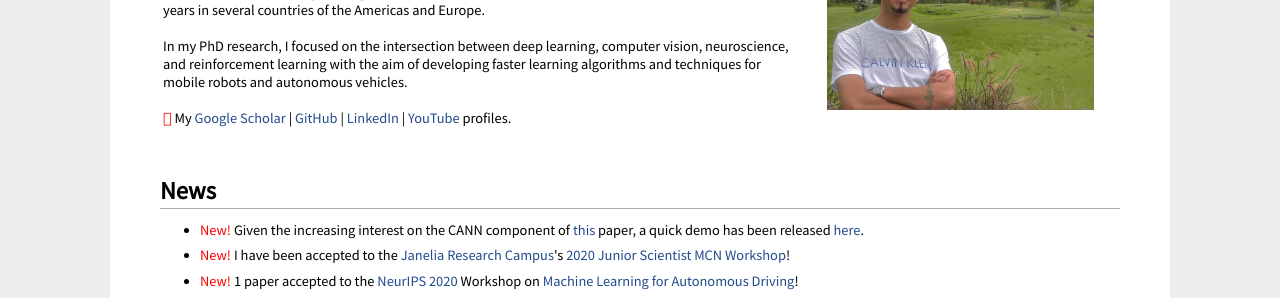
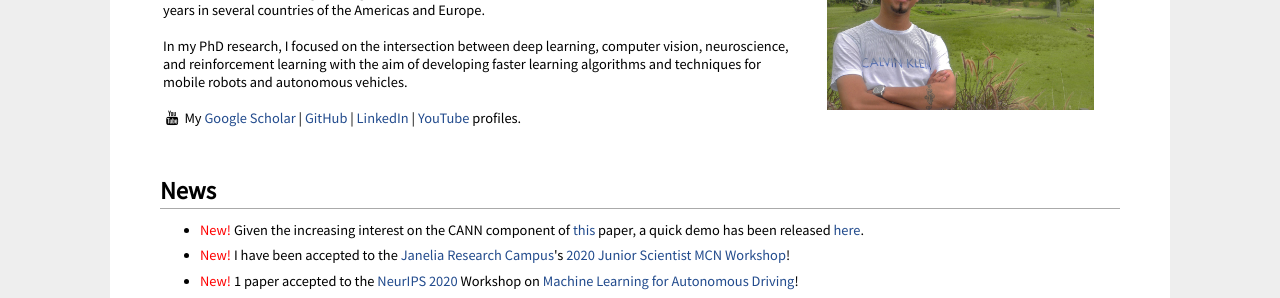
Before and after one commit to mchancan/mchancan.github.io, a Jekyll site: the page built from index.html, in a window 1280 px wide. Shown: the part 191-489 px from the top of the page. Built offline with Jekyll 4.4.1, drawn with Linux system fonts in a browser that asks for light colours; nearby versions of some CDN libraries; comment, search, counter and statistics services are not loaded.

Commit message:
Update index.html

```diff
--- a/index.html
+++ b/index.html
@@ -17,8 +17,8 @@ title: Marvin Chancán
 			</br>
 			In my PhD research, I focused on the intersection between deep learning, computer vision, neuroscience, and reinforcement learning with the aim of developing faster learning algorithms and techniques for mobile robots and autonomous vehicles.</br>
 			</br>
-			<i class="fab fa-youtube" style="color:red"></i> <a href="https://youtu.be/IWFxjerw-9E" target="_blank"></a>
-			<!--<i class="fa fa-fw fa-youtube"></i> <a href="https://www.youtube.com/channel/UCrvgoqpKBbeye87FtqdW4Iw" title="YouTube">-->
+			<!--<i class="fab fa-youtube" style="color:red"></i> <a href="https://youtu.be/IWFxjerw-9E" target="_blank"></a>-->
+			<i class="fa fa-fw fa-youtube"></i> <a href="https://www.youtube.com/channel/UCrvgoqpKBbeye87FtqdW4Iw" title="YouTube">
 			</a>
 			My <a href="https://scholar.google.com/citations?user=iK7xhJ4AAAAJ&hl=en" target="_blank">Google Scholar</a>&nbsp;|&nbsp;<a href="https://github.com/mchancan" target="_blank">GitHub</a>&nbsp;|&nbsp;<a href="https://www.linkedin.com/in/mchancan" target="_blank">LinkedIn</a>&nbsp;|&nbsp;<a href="https://www.youtube.com/channel/UCrvgoqpKBbeye87FtqdW4Iw" target="_blank">YouTube</a> profiles.
 		</p>
```
